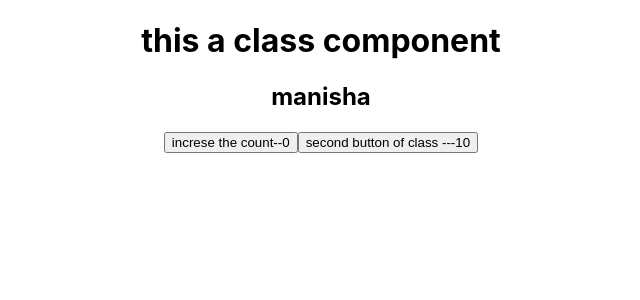
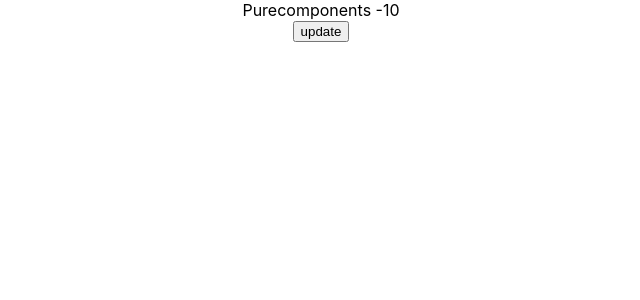
Before and after one commit to soroutmanisha2606/interview-prepration, a React (Create React App) app in the folder react/myreact/: page / in a window 1280 px wide. Shown: the top 300 px of the page, without its empty margins (319-959 px from the left). Built offline with nearby package versions, Linux system fonts and the light colour scheme.

Commit message:
adding pure class components

```diff
--- a/react/myreact/src/App.js
+++ b/react/myreact/src/App.js
@@ -5,6 +5,8 @@ import Counter from './components/Counter';
 import Mydata from './components/mydata';
 import Lifecycle from './components/lifecycles/Lifecycle';
 import Product from './components/class_component/Class';
+import Parent from './components/memo hook/difference_usemomo_and_momo';
+import Purecomponents from './components/lifecycles/in class components/Purecomponents';
 
 function App() {
   return (
@@ -13,8 +15,10 @@ function App() {
      {/* <Counter/> */}
      {/* <Memo/> */}
      {/* <Lifecycle/> */}
-     <Product/>
+     {/* <Product/>  */}
+     {/* <Parent/> */}
      {/* <Mydata/> */}
+     <Purecomponents/>
     </div>
   );
 }
--- a/react/myreact/src/Redux/Action.jsx
+++ b/react/myreact/src/Redux/Action.jsx
@@ -6,7 +6,6 @@ export const Decrementcount=(data)=>({
     type:"decrement",
     payload:data
 })
-//
 export const ResetCount=()=>({
     type:"reset"
 })
--- /dev/null
+++ b/react/myreact/src/components/lifecycles/in class components/Purecomponents.jsx
@@ -0,0 +1,25 @@
+//pure components ka kaam hota hai ager humaare state ki value same hai input or output dono mai
+//to baar baar change karne ki jigha hum pure components ka use kar lenge taki ek baar hi render ko na ki baar baar
+
+
+import React, { Component,PureComponent } from 'react'
+
+export default class Purecomponents extends PureComponent {
+ constructor(){
+    super()
+ this.state={
+        data:10
+
+    }
+ }
+
+  render() {
+    console.warn(this.state)
+    return (<>
+      <div>Purecomponents -{this.state.data}</div>
+      <button onClick={()=>this.setState({data:20})}>update</button>
+      </>
+    )
+  }
+}
+////
```
Also changed, not shown: react/myreact/src/components/sometopics/SSRandCSR.txt (added), 2 other files (tests, documents, lock files or other folders).
